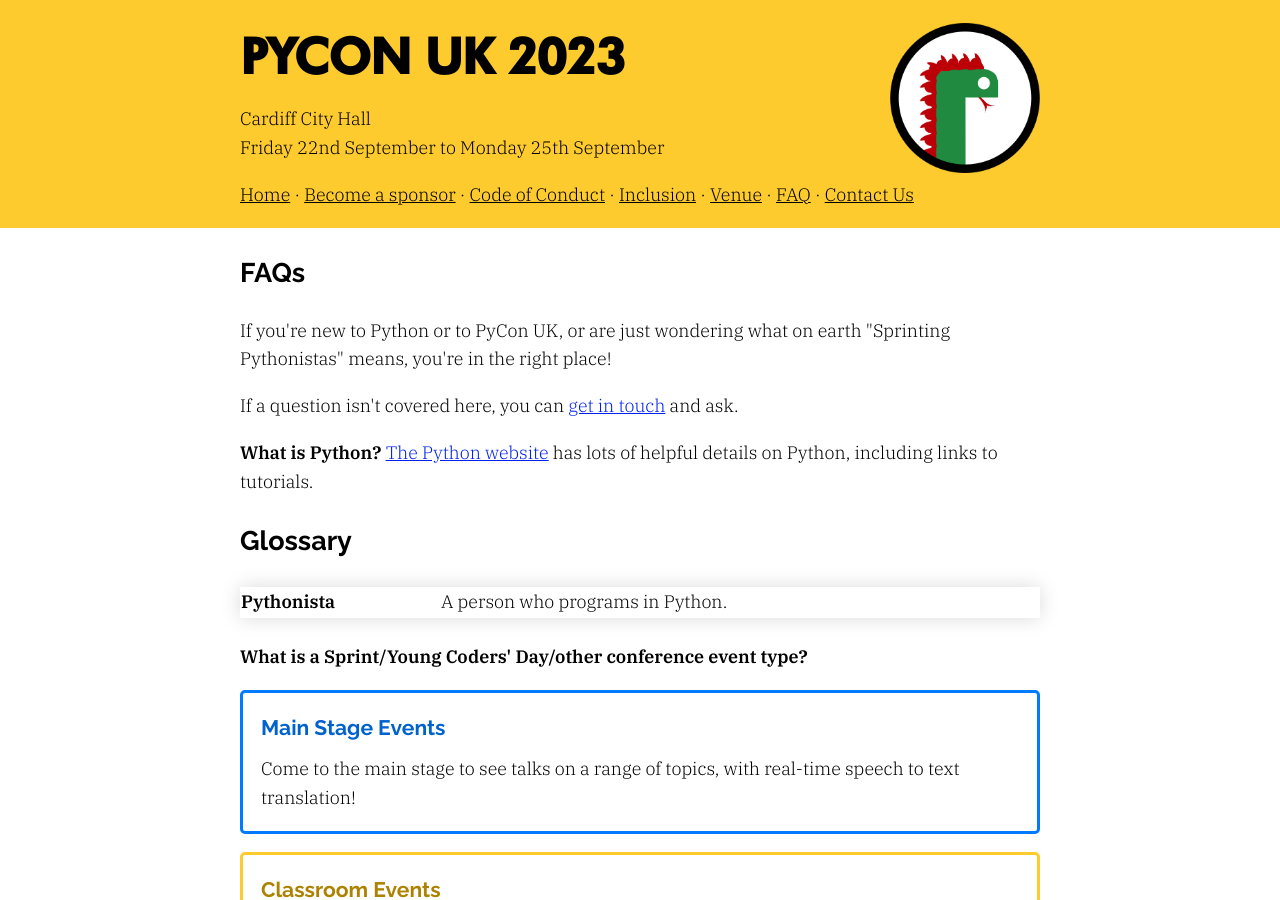
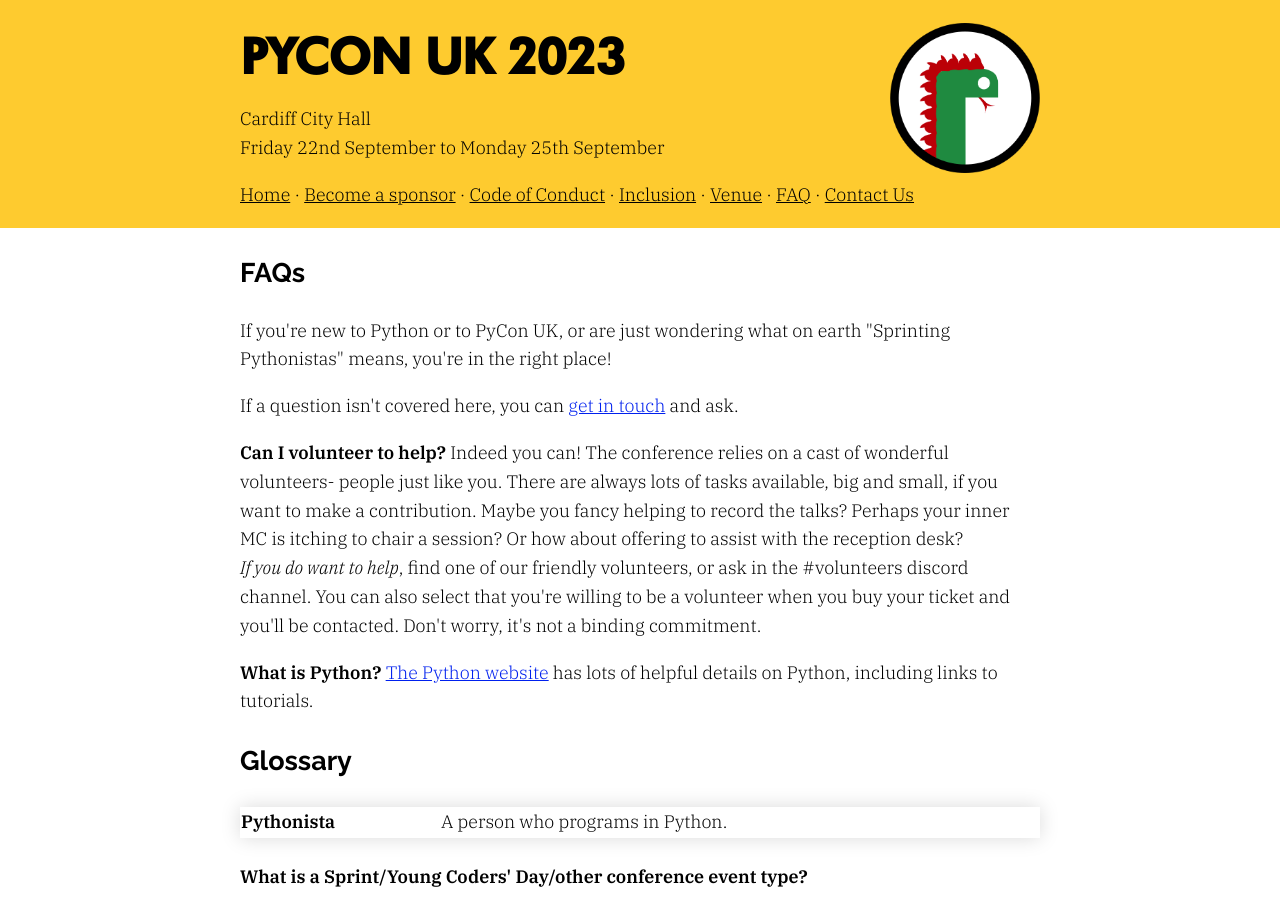
Before and after one commit to gma/2025.pyconuk.org, a Jekyll site: the page built from src/faq.md, in a window 1280 px wide and 900 px high. Built offline with Jekyll 4.4.1, drawn with Linux system fonts in a browser that asks for light colours.

Commit message:
Add FAQ note about volunteering

```diff
--- a/src/faq.md
+++ b/src/faq.md
@@ -5,6 +5,9 @@ title: FAQs
 
 <p>If you're new to Python or to PyCon UK, or are just wondering what on earth "Sprinting Pythonistas" means, you're in the right place!</p>
 <p>If a question isn't covered here, you can <a href="/contact/">get in touch</a> and ask.
+
+<p><strong>Can I volunteer to help?</strong> Indeed you can! The conference relies on a cast of wonderful volunteers- people just like you. There are always lots of tasks available, big and small, if you want to make a contribution. Maybe you fancy helping to record the talks? Perhaps your inner MC is itching to chair a session? Or how about offering to assist with the reception desk?<br />
+<em>If you do want to help</em>, find one of our friendly volunteers, or ask in the #volunteers discord channel. You can also select that you're willing to be a volunteer when you buy your ticket and you'll be contacted. Don't worry, it's not a binding commitment.</p>
 
 <p><strong>What is Python?</strong> <a href="https://docs.python.org/3/faq/general.html#what-is-python">The Python website</a> has lots of helpful details on Python, including links to tutorials.</p>
 
```
